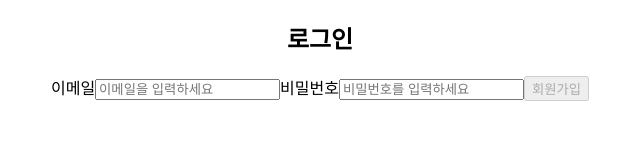
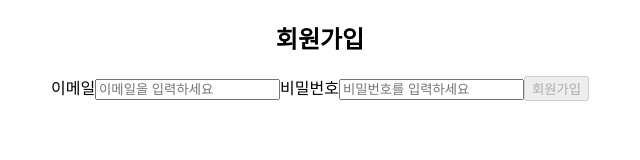
Before and after one commit to JulyK9/wanted-pre-onboarding-frontend, a React (Create React App) app: page /signup in a window 1280 px wide. Shown: the top 160 px of the page, without its empty margins (320-960 px from the left). Built offline with nearby package versions, Linux system fonts and the light colour scheme.

Commit message:
fix: 핸드러 함수 명칭 및 제목 수정

```diff
--- a/src/pages/Signup.tsx
+++ b/src/pages/Signup.tsx
@@ -10,9 +10,7 @@ const Signup: React.FC = () => {
 
   const navigate = useNavigate();
 
-  const loginSubmitHandler = async (
-    event: React.FormEvent<HTMLFormElement>
-  ) => {
+  const SubmitHandler = async (event: React.FormEvent<HTMLFormElement>) => {
     event.preventDefault();
 
     const formData = new FormData(event.currentTarget);
@@ -66,8 +64,8 @@ const Signup: React.FC = () => {
 
   return (
     <div>
-      <h2>로그인</h2>
-      <form onSubmit={loginSubmitHandler}>
+      <h2>회원가입</h2>
+      <form onSubmit={SubmitHandler}>
         <label>
           이메일
           <input
```
